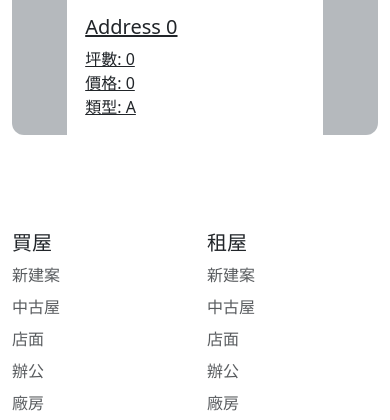
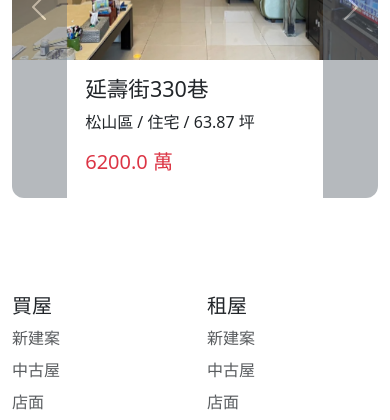
Before and after one commit to Othern/HousingWebProject, a Flask app: page / in a window 390 px wide. Shown: the part 986-1406 px from the top of the page. Run offline with Flask 3, Linux system fonts and the light colour scheme; data comes from the database, SQL or seed files in the repository; both versions use the stored data as it was after the commit; some libraries are stand-ins or nearby versions.

Commit message:
Finish recommend.html

```diff
--- a/__main__.py
+++ b/__main__.py
@@ -1,3 +1,4 @@
+import pandas as pd
 from flask import Flask, render_template, request, session
 
 from database import link_sql
@@ -13,20 +14,34 @@ def index():
 
     results = {}
 
-    sql = f"SELECT * FROM `post` " \
+    sql = f"SELECT `pId`, `address`, `district`, " \
+          f"       `type`, `twPing`, `image`," \
+          f"       `housesell`.`price` as `sellPrice`, " \
+          f"       `houserent`.`price` as `rentPrice` " \
+          f"FROM `post` " \
           f"NATURAL JOIN `payment` " \
+          f"NATURAL JOIN `house` " \
+          f"NATURAL JOIN `image` " \
+          f"LEFT OUTER JOIN `housesell` " \
+          f"             ON `house`.`hId` = `housesell`.`hid`" \
+          f"LEFT OUTER JOIN `houserent` " \
+          f"             ON `house`.`hId` = `houserent`.`hid`" \
           f"WHERE `city` = '{selected_region}' " \
-          f"ORDER BY `class` LIMIT 8"
+          f"ORDER BY `class` DESC " \
+          f"LIMIT 8 "
+
     cursor.execute(sql)
 
     results[0] = cursor.fetchall()
 
     db.close()
 
+    print(pd.DataFrame(results[0]).columns)
+
     return render_template(
         'index.html',
         selected_region=selected_region,
-        recomment_post=results[0]
+        recommend_post=results[0]
     )
 
 
--- a/static/css/main.css
+++ b/static/css/main.css
@@ -1 +1 @@
-.wrong{display:block}.good{display:none}div#policy-dialog h1{font-size:1.75em;font-weight:bold}div#policy-dialog h2{font-size:1.5em;font-weight:bold;padding:.5em 0;border-bottom:1px solid #d3d3d3}div#policy-dialog h3{font-size:1.25em;padding:.5em 0}div#policy-dialog p{font-size:1em;margin:1em 0}div#policy-dialog ul{list-style-type:disc}div#policy-dialog ul li{margin-left:25px}section#index-recommend{position:relative}section#index-recommend .card{border:0;border-radius:0%;--bs-card-border-radius: 0%;--bs-card-inner-border-radius: 0%}@media screen and (max-width: 768px){section#index-recommend .card-body{padding-left:20%}}section#index-recommend .carousel-control-prev{border-radius:.75em 0em 0em .75em}@media screen and (min-width: 768px){section#index-recommend .carousel-control-prev{width:5%;transform:translateX(-100%)}}section#index-recommend .carousel-control-next{border-radius:0em .75em .75em 0em}@media screen and (min-width: 768px){section#index-recommend .carousel-control-next{width:5%;transform:translateX(100%)}}section#index-topic{height:60vh}section#index-topic img{object-fit:cover}/*# sourceMappingURL=main.css.map */
+.wrong{display:block}.good{display:none}div#policy-dialog h1{font-size:1.75em;font-weight:bold}div#policy-dialog h2{font-size:1.5em;font-weight:bold;padding:.5em 0;border-bottom:1px solid #d3d3d3}div#policy-dialog h3{font-size:1.25em;padding:.5em 0}div#policy-dialog p{font-size:1em;margin:1em 0}div#policy-dialog ul{list-style-type:disc}div#policy-dialog ul li{margin-left:25px}section#index-recommend{position:relative}@media screen and (max-width: 768px){section#index-recommend img{border-radius:.75em .75em 0 0}}section#index-recommend .card{border:0;border-radius:0;--bs-card-border-radius: 0%;--bs-card-inner-border-radius: 0%}@media screen and (max-width: 768px){section#index-recommend .card-body{padding-left:20%}}section#index-recommend .carousel-control-prev{border-radius:.75em 0 0 .75em}@media screen and (min-width: 768px){section#index-recommend .carousel-control-prev{width:5%;transform:translateX(-100%)}}section#index-recommend .carousel-control-next{border-radius:0 .75em .75em 0}@media screen and (min-width: 768px){section#index-recommend .carousel-control-next{width:5%;transform:translateX(100%)}}section#index-topic{height:60vh}section#index-topic img{object-fit:cover}/*# sourceMappingURL=main.css.map */
--- a/static/scss/index/_recommend.html.scss
+++ b/static/scss/index/_recommend.html.scss
@@ -1,9 +1,15 @@
 section#index-recommend {
     position: relative;
 
+    img {
+        @media  screen and (max-width: 768px){
+            border-radius: 0.75em 0.75em 0 0;
+        }
+    }
+
     .card {
         border: 0;
-        border-radius: 0%;
+        border-radius: 0;
         --bs-card-border-radius: 0%;
         --bs-card-inner-border-radius: 0%;
     }
@@ -20,7 +26,7 @@ section#index-recommend {
             transform: translateX(-100%);
         }
 
-        border-radius: 0.75em 0em 0em 0.75em;
+        border-radius: 0.75em 0 0 0.75em;
     }
 
     .carousel-control-next {
@@ -29,6 +35,6 @@ section#index-recommend {
             transform: translateX(100%);
         }
 
-        border-radius: 0em 0.75em 0.75em 0em;
+        border-radius: 0 0.75em 0.75em 0;
     }
 }
--- a/templates/index/recommend.html
+++ b/templates/index/recommend.html
@@ -2,20 +2,30 @@
     <h2 class="mb-4 fw-bold text-center">為您推薦</h2>
     <div id="recommend-house-lg" class="carousel slide d-none d-lg-block" data-bs-interval="false">
         <div class="carousel-inner">
-            {% for i in range(0, 8, 4) %}
+            {% for i in range(0, recommend_post|length, 4) %}
             <div class="carousel-item {% if i == 0 %}active{% endif %}">
                 <div class="row row-cols-1 row-cols-md-2 row-cols-lg-4 g-4">
                     {% for num in range(i, i + 4) %}
+                        {% if num < recommend_post|length %}
                         <div class="col">
-                        <a href="#" class="card">
-                            <img src="https://picsum.photos/id/1/800/400" class="card-img-top" alt="...">
+                            <a href="#" class="card text-decoration-none">
+                                <img src="{{recommend_post[num]['image']}}" class="card-img-top" alt="...">
                                 <div class="card-body">
-                                <h5 class="card-title">Address {{num}}</h5>
-                                <p class="card-text">坪數: {{num * 10}}<br>價格: {{num * 1000}}<br>類型: {{ 'A' if not num % 2
-                                    else 'B' }}</p>
+                                    <h4 class="card-title">{{recommend_post[num]['address']}}</h4>
+                                    <p class="card-text">
+                                        {{recommend_post[num]['district']}} /
+                                        {{recommend_post[num]['type']}} /
+                                        {{recommend_post[num]['twPing']}}
+                                    </p>
+                                    {% if recommend_post[num]['sellPrice'] %}
+                                        <h5 class="text-danger">{{recommend_post[num]['sellPrice']}} 萬</h5>
+                                    {% else %}
+                                        <h5 class="text-danger">{{recommend_post[num]['rentPrice']}} 元/月</h5>
+                                    {% endif %}
                                 </div>
                             </a>
                         </div>
+                        {%  endif %}
                     {% endfor %}
                 </div>
             </div>
@@ -35,20 +45,30 @@
 
     <div id="recommend-house-md" class="carousel slide d-none d-md-block d-lg-none" data-bs-interval="false">
         <div class="carousel-inner">
-            {% for i in range(0, 8, 2) %}
+            {% for i in range(0, recommend_post|length, 2) %}
             <div class="carousel-item {% if i == 0 %}active{% endif %}">
                 <div class="row row-cols-1 row-cols-md-2 row-cols-lg-4 g-4">
                     {% for num in range(i, i + 2) %}
+                        {% if num < recommend_post|length %}
                         <div class="col">
-                        <a href="#" class="card">
-                            <img src="https://picsum.photos/id/1/800/400" class="card-img-top" alt="...">
+                            <a href="#" class="card text-decoration-none">
+                                <img src="{{recommend_post[num]['image']}}" class="card-img-top" alt="...">
                                 <div class="card-body">
-                                <h5 class="card-title">Address {{num}}</h5>
-                                <p class="card-text">坪數: {{num * 10}}<br>價格: {{num * 1000}}<br>類型: {{ 'A' if not num % 2
-                                    else 'B' }}</p>
+                                    <h4 class="card-title">{{recommend_post[num]['address']}}</h4>
+                                    <p class="card-text">
+                                        {{recommend_post[num]['district']}} /
+                                        {{recommend_post[num]['type']}} /
+                                        {{recommend_post[num]['twPing']}}
+                                    </p>
+                                    {% if recommend_post[num]['sellPrice'] %}
+                                        <h5 class="text-danger">{{recommend_post[num]['sellPrice']}} 萬</h5>
+                                    {% else %}
+                                        <h5 class="text-danger">{{recommend_post[num]['rentPrice']}} 元/月</h5>
+                                    {% endif %}
                                 </div>
                             </a>
                         </div>
+                        {% endif %}
                     {% endfor %}
                 </div>
             </div>
@@ -68,20 +88,30 @@
 
     <div id="recommend-house-sm" class="carousel slide d-sm-block d-md-none" data-bs-interval="false">
         <div class="carousel-inner">
-            {% for i in range(0, 8, 1) %}
+            {% for i in range(0, recommend_post|length, 1) %}
             <div class="carousel-item {% if i == 0 %}active{% endif %}">
                 <div class="row row-cols-1 row-cols-md-2 row-cols-lg-4 g-4">
                     {% for num in range(i, i + 1) %}
+                        {% if num < recommend_post|length %}
                         <div class="col">
-                        <a href="#" class="card">
-                            <img src="https://picsum.photos/id/1/800/400" class="card-img-top" alt="...">
+                            <a href="#" class="card text-decoration-none">
+                                <img src="{{recommend_post[num]['image']}}" class="card-img-top" alt="...">
                                 <div class="card-body">
-                                <h5 class="card-title">Address {{num}}</h5>
-                                <p class="card-text">坪數: {{num * 10}}<br>價格: {{num * 1000}}<br>類型: {{ 'A' if not num % 2
-                                    else 'B' }}</p>
+                                    <h4 class="card-title">{{recommend_post[num]['address']}}</h4>
+                                    <p class="card-text">
+                                        {{recommend_post[num]['district']}} /
+                                        {{recommend_post[num]['type']}} /
+                                        {{recommend_post[num]['twPing']}} 坪
+                                    </p>
+                                    {% if recommend_post[num]['sellPrice'] %}
+                                        <h5 class="text-danger">{{recommend_post[num]['sellPrice']}} 萬</h5>
+                                    {% else %}
+                                        <h5 class="text-danger">{{recommend_post[num]['rentPrice']}} 元/月</h5>
+                                    {% endif %}
                                 </div>
                             </a>
                         </div>
+                        {% endif %}
                     {% endfor %}
                 </div>
             </div>
```
Also changed, not shown: housingwebsiteproject.sql, static/images/post/post5.png (renamed from static/images/post/post47.png), 1 other file. Lines whose indentation alone changed are shown as unchanged.
